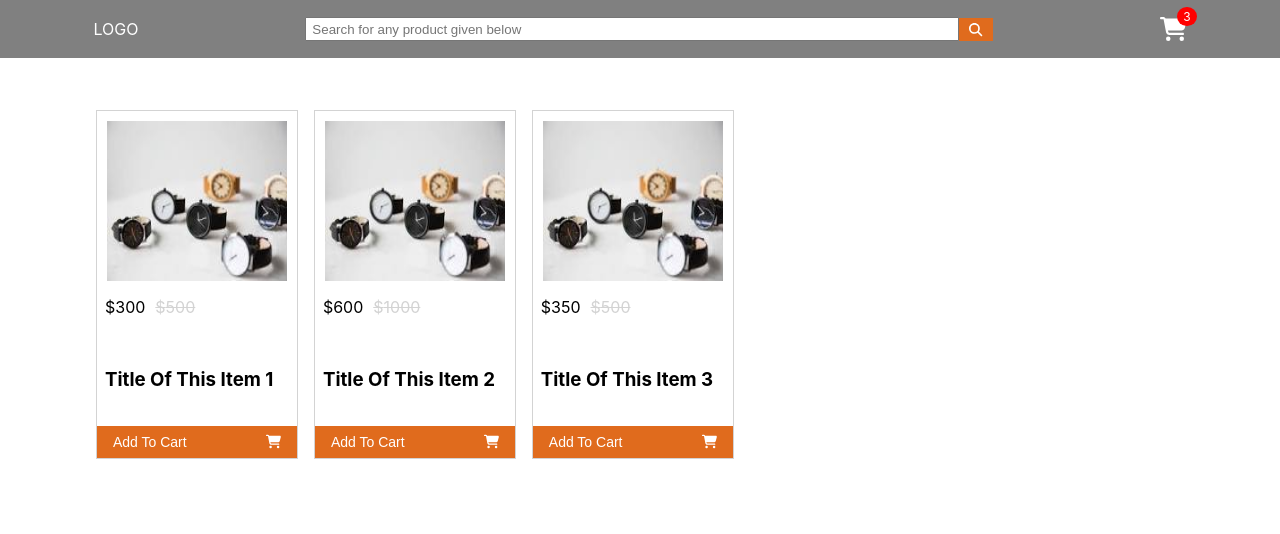
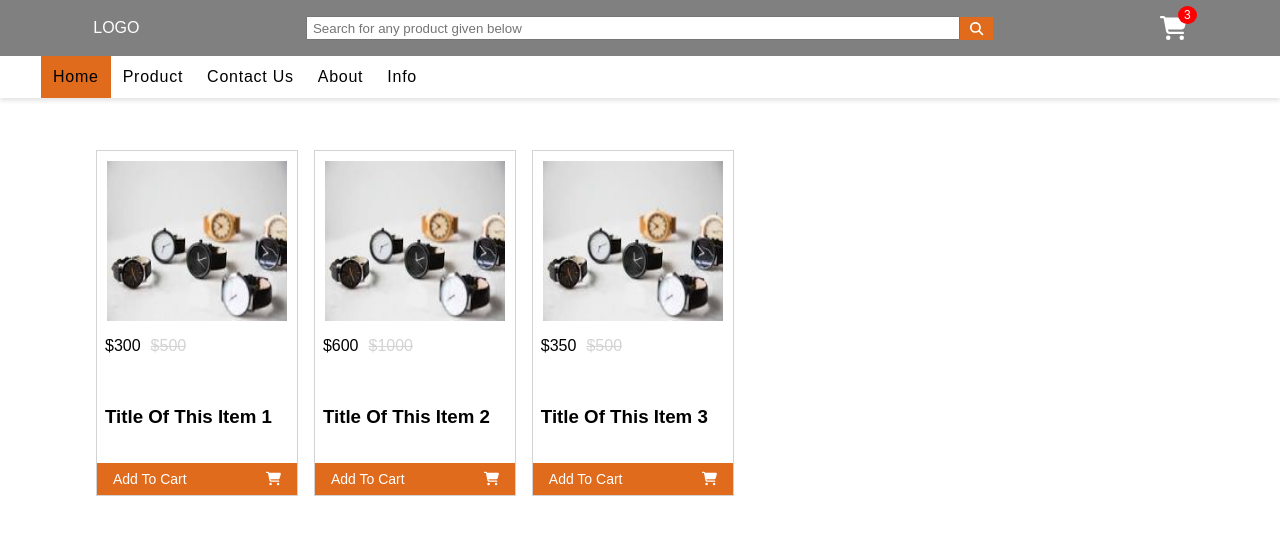
Before and after one commit to siddharthsharma96/React-eCommerce-Project, a React (Create React App) app: page / in a window 1280 px wide. Shown: the top 534 px of the page. Built offline with nearby package versions, Linux system fonts and the light colour scheme.

Commit message:
Added subheader

```diff
--- a/public/index.html
+++ b/public/index.html
@@ -24,7 +24,7 @@
       work correctly both with client-side routing and a non-root public URL.
       Learn how to configure a non-root public URL by running `npm run build`.
     -->
-    <title>React App</title>
+    <title>Ecommerce</title>
   </head>
   <body>
     <noscript>You need to enable JavaScript to run this app.</noscript>
--- a/src/App.css
+++ b/src/App.css
@@ -1,3 +1,6 @@
+body {
+  font-family: sans-serif;
+}
 .App {
   text-align: center;
 }
@@ -105,6 +108,7 @@ header {
   justify-content: space-around;
   padding: 0 10px;
   background-color: grey;
+  margin-bottom: 0;
 }
 
 .logo {
@@ -160,3 +164,38 @@ header {
   border-radius: 50%;
   font-size: 12px;
 }
+/* Subheader code */
+.subHeader {
+  margin-top: 0;
+  padding: 0 1px;
+  /* border: 2px red solid; */
+  box-shadow: 0px 3px 4px rgba(0, 0, 0, 0.1);
+  /* display: flex; */
+}
+.subHeader-List {
+  margin-top: 0;
+  margin-bottom: 0;
+  list-style: none;
+  display: flex;
+  text-decoration: none;
+}
+.subheader-Listitem {
+  padding: 0.75rem;
+  letter-spacing: 0.75px;
+  /* border: 2px solid black; */
+}
+.Active {
+  background-color: rgb(224, 107, 29);
+}
+.subHeader-Listitem:link,
+.subHeader-Listitem:visited {
+  text-decoration: none;
+  font-size: 14px;
+  color: black;
+  cursor: pointer;
+  font-weight: 600;
+}
+
+.subheader-Listitem:hover {
+  background-color: rgb(224, 107, 29);
+}
--- a/src/App.js
+++ b/src/App.js
@@ -3,10 +3,12 @@ import "./App.css";
 // import ListItem from "./components/Listitem/ListItems";
 import Product from "./components/Product.js";
 import Header from "./components/Layout/Header";
+import SubHeader from "./components/Layout/SubHeader";
 function App() {
   return (
     <div>
       <Header></Header>
+      <SubHeader></SubHeader>
       <Product></Product>
     </div>
   );
--- a/src/components/Layout/SubHeader.js
+++ b/src/components/Layout/SubHeader.js
@@ -0,0 +1,34 @@
+const SubHeader = () => {
+  return (
+    <div className="subHeader">
+      <ul className="subHeader-List">
+        <li className="subheader-Listitem Active">
+          {/* <a className="subHeader-links" href=""> */}
+          Home
+          {/* </a> */}
+        </li>
+        <li className="subheader-Listitem ">
+          {/* <a className="subHeader-links" href="#"> */}
+          Product
+          {/* </a> */}
+        </li>
+        <li className="subheader-Listitem ">
+          {/* <a className="subHeader-links" href="#"> */}
+          Contact Us
+          {/* </a> */}
+        </li>
+        <li className="subheader-Listitem ">
+          {/* <a className="subHeader-links" href="#"> */}
+          About
+          {/* </a> */}
+        </li>
+        <li className="subheader-Listitem ">
+          {/* <a className="subHeader-links" href="#"> */}
+          Info
+          {/* </a> */}
+        </li>
+      </ul>
+    </div>
+  );
+};
+export default SubHeader;
```
